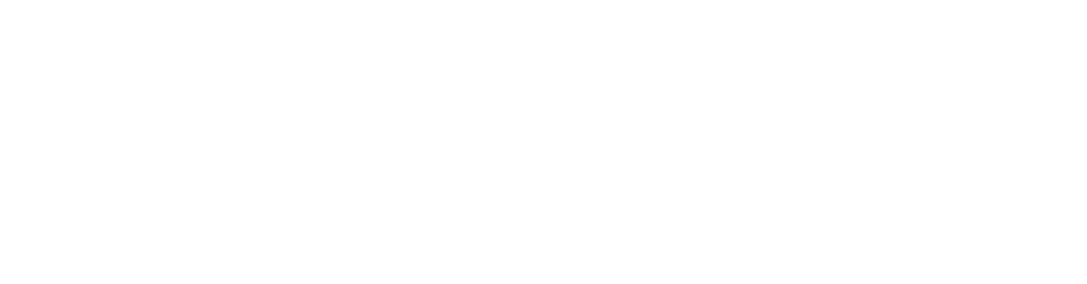
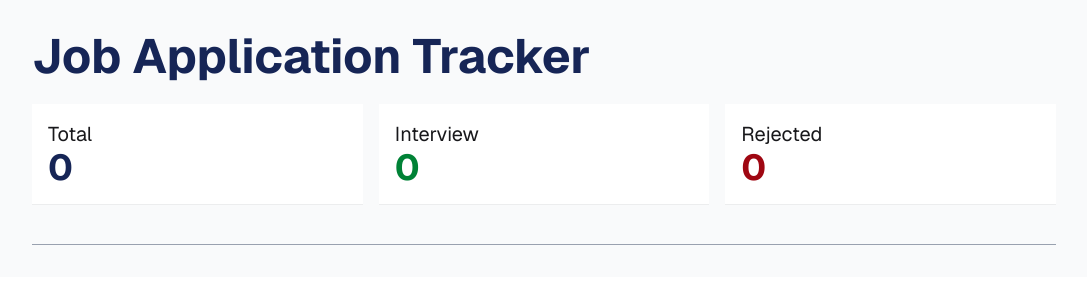
Before and after one commit to MahbubaSultanaEty/B13-A04-PH-Job-Tracker, a plain HTML site: page index.html in a window 1280 px wide. Shown: the whole page, without its empty margins (96-1183 px from the left). Drawn offline with nearby package versions, Linux system fonts and the light colour scheme.

Commit message:
created the header section

```diff
--- a/index.html
+++ b/index.html
@@ -4,8 +4,47 @@
     <meta charset="UTF-8">
     <meta name="viewport" content="width=device-width, initial-scale=1.0">
     <title>Job Application Tracker</title>
+
+    <!-- daisy ui and tailwind connect -->
+    <link href="https://cdn.jsdelivr.net/npm/daisyui@5" rel="stylesheet" type="text/css" />
+    <script src="https://cdn.jsdelivr.net/npm/@tailwindcss/browser@4"></script>
+
+    <!-- font-awsome -->
+    <link rel="stylesheet" href="https://cdnjs.cloudflare.com/ajax/libs/font-awesome/7.0.1/css/all.min.css" integrity="sha512-2SwdPD6INVrV/lHTZbO2nodKhrnDdJK9/kg2XD1r9uGqPo1cUbujc+IYdlYdEErWNu69gVcYgdxlmVmzTWnetw==" crossorigin="anonymous" referrerpolicy="no-referrer" />
+
+    <!-- google font -->
+     <link rel="preconnect" href="https://fonts.googleapis.com">
+<link rel="preconnect" href="https://fonts.gstatic.com" crossorigin>
+<link href="https://fonts.googleapis.com/css2?family=Geist:wght@100..900&display=swap" rel="stylesheet">
+
+<style>
+    *{
+        font-family: "Geist", sans-serif;
+    }
+</style>
+
 </head>
-<body>
+<body class="bg-gray-50">
+    <!-- header section -->
+    <header class="py-8  w-[80%] mx-auto">
+        <h1 class="text-3xl md:text-4xl lg:text-5xl font-bold text-blue-950 ">Job Application Tracker</h1>
+        <div class="grid grid-cols-2 lg:grid-cols-3 justify-between mt-6 gap-4">
+            <div class="total bg-white p-4 shadow-2xs">
+                <p class="text-base sm:text-lg md:text-xl">Total</p>
+                <p id="total-count" class="text-blue-950 text-2xl md:text-4xl font-bold">0</p>
+            </div>
+            <div class="interview bg-white p-4 shadow-2xs">
+                <p class="text-base sm:text-lg md:text-xl">Interview</p>
+                <p id="interview-count" class="text-green-700 text-2xl md:text-4xl font-bold">0</p>
+            </div>
+            <div class="rejected bg-white p-4 shadow-2xs">
+                <p class="text-base sm:text-lg md:text-xl">Rejected</p>
+                <p id="rejected-count" class="text-red-800 text-2xl md:text-4xl font-bold">0</p>
+            </div>
+        </div>
+    </header>
+    <hr class="mt-2 text-gray-400 pt-8 w-[80%] mx-auto">
+
 
 
     <script src="./script.js"></script>
--- /dev/null
+++ b/tailwind.init.css
@@ -0,0 +1 @@
+@import "tailwindcss"
```
